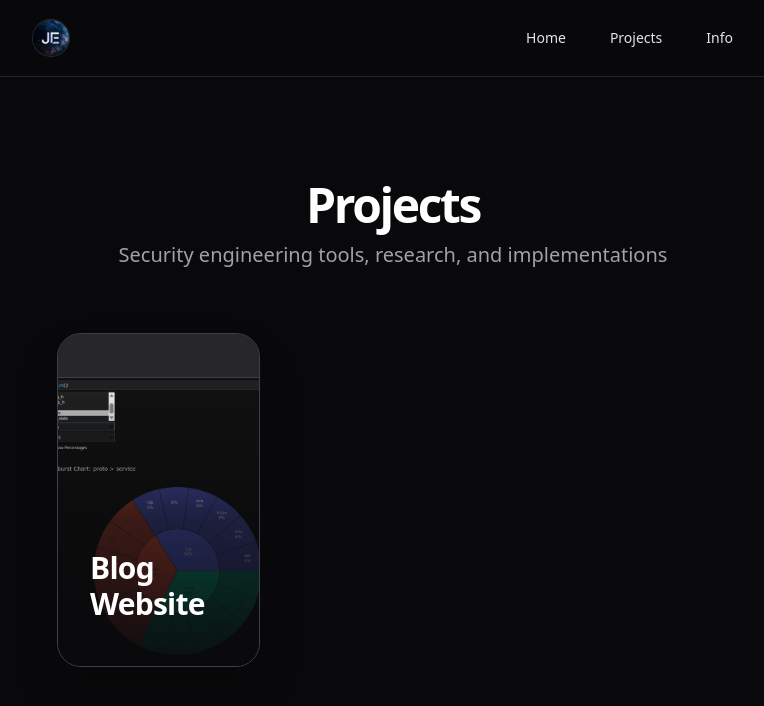
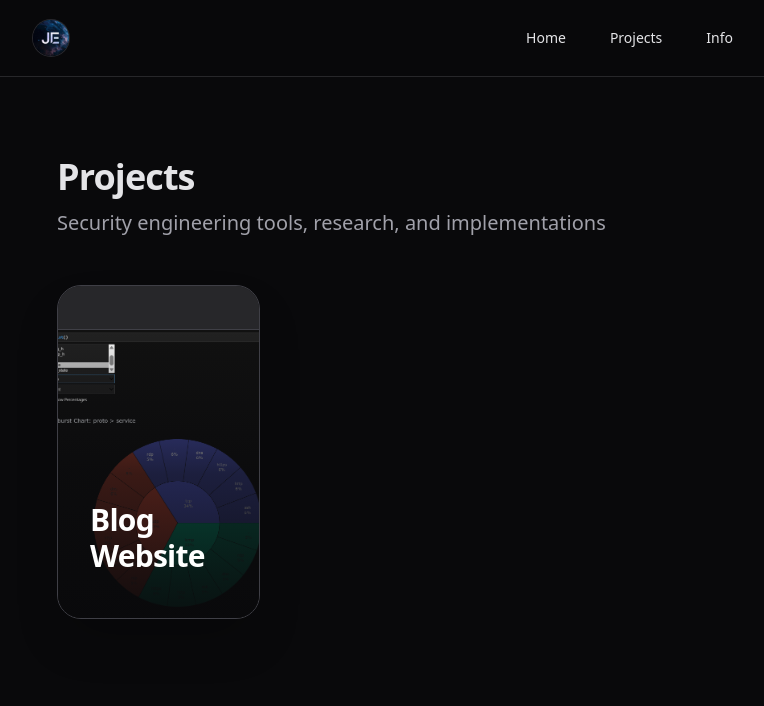
Before and after one commit to jayjoe101/jayjoe101.github.io, a Jekyll site: the page built from projects.md, in a window 1280 px wide and 900 px high. Shown: the top 706 px of the window, without its empty margins (247-1011 px from the left). Built offline with Jekyll 4.4.1, drawn with Linux system fonts in a browser that asks for light colours; nearby versions of some CDN libraries.

Commit message:
matched headers

```diff
--- a/projects.md
+++ b/projects.md
@@ -4,43 +4,42 @@ layout: default
 permalink: /projects/
 ---
 
-<section class="min-h-screen py-16 bg-zinc-950">
-  <div class="max-w-6xl mx-auto px-6">
-    <div class="text-center mb-16">
-      <h1 class="text-5xl font-bold tracking-tighter text-white">Projects</h1>
-      <p class="text-zinc-400 mt-3 text-xl">Security engineering tools, research, and implementations</p>
-    </div>
+<div class="max-w-6xl mx-auto px-6 py-10">
+  <!-- Header now matches Home + Info pages exactly -->
+  <header class="mb-12">
+    <h1 class="text-4xl font-bold tracking-tight">Projects</h1>
+    <p class="text-zinc-400 mt-3 text-xl">Security engineering tools, research, and implementations</p>
+  </header>
 
-    <div class="grid grid-cols-1 md:grid-cols-2 lg:grid-cols-3 gap-8">
-      {% for project in site.projects %}
-      <a href="{{ project.github }}" target="_blank" class="group block">
-        <div class="bg-zinc-900 border border-zinc-700 rounded-3xl overflow-hidden shadow-2xl transition-all duration-300 hover:-translate-y-3 hover:border-zinc-400 hover:shadow-zinc-400/30">
+  <div class="grid grid-cols-1 md:grid-cols-2 lg:grid-cols-3 gap-8">
+    {% for project in site.projects %}
+    <a href="{{ project.github }}" target="_blank" class="group block">
+      <div class="bg-zinc-900 border border-zinc-700 rounded-3xl overflow-hidden shadow-2xl transition-all duration-300 hover:-translate-y-3 hover:border-zinc-400 hover:shadow-zinc-400/30">
 
-          <!-- Minimal clean window title bar -->
-          <div class="h-11 bg-zinc-800 border-b border-zinc-700"></div>
+        <!-- Minimal clean window title bar -->
+        <div class="h-11 bg-zinc-800 border-b border-zinc-700"></div>
 
-          <!-- Image container -->
-          <div class="relative h-72">
-            <img src="{{ project.image }}"
-                 alt="{{ project.title }}"
-                 class="absolute inset-0 w-full h-full object-cover transition-transform duration-500 group-hover:scale-110">
+        <!-- Image container -->
+        <div class="relative h-72">
+          <img src="{{ project.image }}"
+               alt="{{ project.title }}"
+               class="absolute inset-0 w-full h-full object-cover transition-transform duration-500 group-hover:scale-110">
 
-            <!-- Strong dark gradient for perfect text readability -->
-            <div class="absolute inset-0 bg-gradient-to-t from-zinc-950/95 via-zinc-950/70 to-transparent"></div>
+          <!-- Strong dark gradient for perfect text readability -->
+          <div class="absolute inset-0 bg-gradient-to-t from-zinc-950/95 via-zinc-950/70 to-transparent"></div>
 
-            <!-- Title + Description (title always visible) -->
-            <div class="absolute bottom-8 left-8 right-8 flex flex-col transition-all duration-300 group-hover:-translate-y-4">
-              <h3 class="text-3xl font-semibold text-white tracking-tight">{{ project.title }}</h3>
+          <!-- Title + Description (title always visible) -->
+          <div class="absolute bottom-8 left-8 right-8 flex flex-col transition-all duration-300 group-hover:-translate-y-4">
+            <h3 class="text-3xl font-semibold text-white tracking-tight">{{ project.title }}</h3>
 
-              <!-- Description appears underneath on hover -->
-              <p class="text-zinc-300 text-base leading-tight mt-3 opacity-0 max-h-0 overflow-hidden transition-all duration-300 group-hover:opacity-100 group-hover:max-h-28">
-                {{ project.description }}
-              </p>
-            </div>
+            <!-- Description appears underneath on hover -->
+            <p class="text-zinc-300 text-base leading-tight mt-3 opacity-0 max-h-0 overflow-hidden transition-all duration-300 group-hover:opacity-100 group-hover:max-h-28">
+              {{ project.description }}
+            </p>
           </div>
         </div>
-      </a>
-      {% endfor %}
-    </div>
+      </div>
+    </a>
+    {% endfor %}
   </div>
-</section>
+</div>
```
